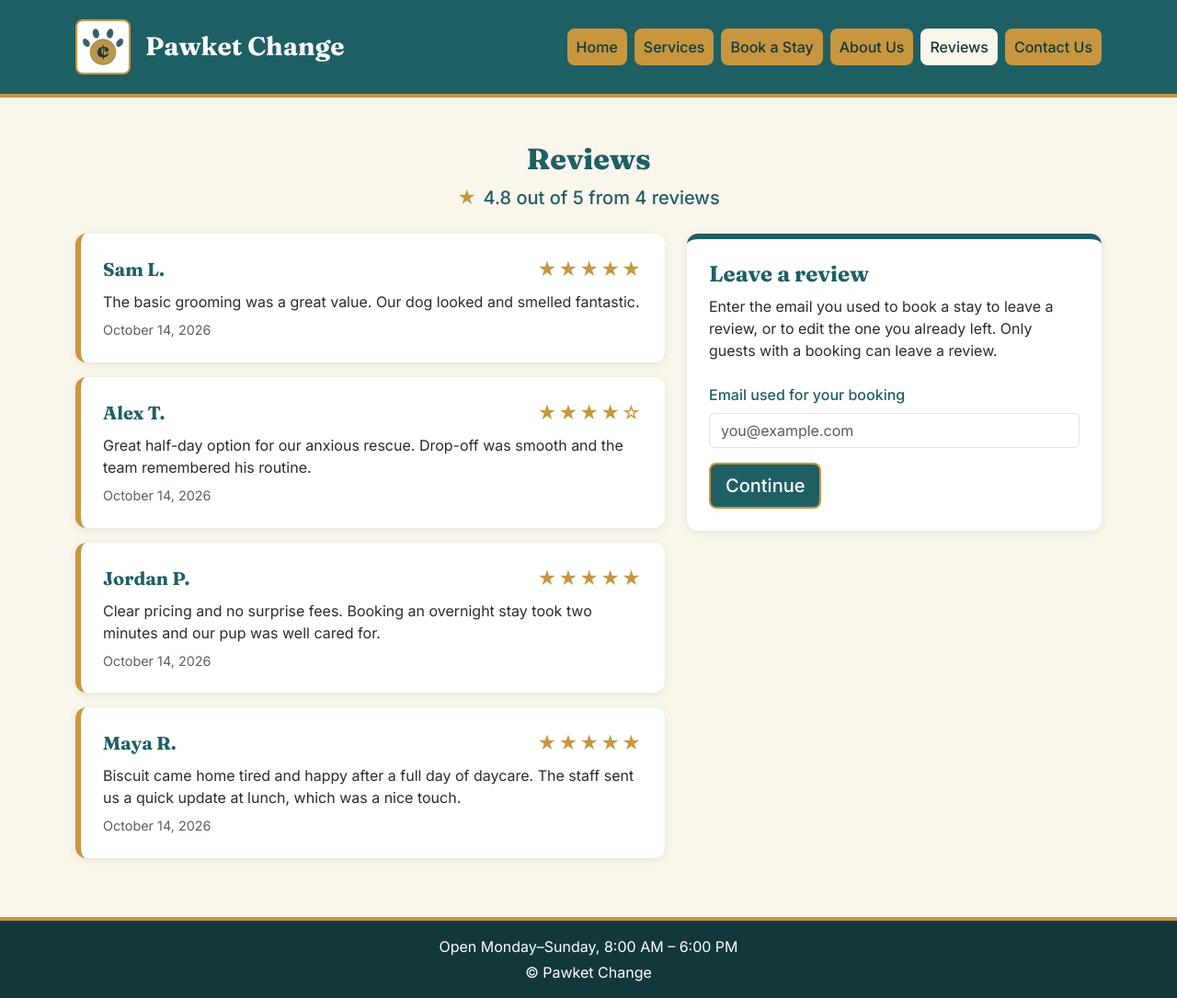
After one commit to HunterFreiner/ETEM.5531.01-pawket_change, a Django app: page /reviews in a window 1280 px wide. The commit adds this page. Shown: the whole page at 92% size. Run offline with Django 4.2, Linux system fonts and the light colour scheme; data comes from the database, SQL or seed files in the repository; some libraries are stand-ins or nearby versions.

Commit message:
adding changes to finalize contact us and creating reviews

```diff
--- a/Pawket_Change/Pawket_Change_Application/forms.py
+++ b/Pawket_Change/Pawket_Change_Application/forms.py
@@ -5,7 +5,7 @@ from django import forms
 from django.db.models import Q
 from django.utils import timezone
 
-from .models import Booking, BUSINESS_HOURS, CLOSING_TIME, ContactMessage, MAX_STAY_NIGHTS, OPENING_TIME, SLOT_MINUTES
+from .models import Booking, BUSINESS_HOURS, CLOSING_TIME, ContactMessage, MAX_STAY_NIGHTS, OPENING_TIME, Review, SLOT_MINUTES
 
 
 def time_slots():
@@ -38,14 +38,19 @@ def slot_is_booked(day, time):
 class BookingForm(forms.ModelForm):
     class Meta:
         model = Booking
-        fields = ['check_in_date', 'drop_off_time', 'check_out_date', 'pickup_time']
+        fields = ['email', 'check_in_date', 'drop_off_time', 'check_out_date', 'pickup_time']
         labels = {
+            'email': 'Email address',
             'check_in_date': 'Check-in / drop-off date',
             'drop_off_time': 'Drop-off time',
             'check_out_date': 'Check-out / pickup date',
             'pickup_time': 'Pickup time',
         }
+        help_texts = {
+            'email': 'Use this email later to leave a review of your stay.',
+        }
         widgets = {
+            'email': forms.EmailInput(attrs={'autocomplete': 'email', 'placeholder': 'you@example.com'}),
             'check_in_date': forms.DateInput(attrs={'type': 'date'}, format='%Y-%m-%d'),
             'check_out_date': forms.DateInput(attrs={'type': 'date'}, format='%Y-%m-%d'),
             'drop_off_time': forms.Select(choices=time_slots()),
@@ -141,3 +146,35 @@ class ContactForm(forms.ModelForm):
                 'rows': 6,
             }),
         }
+
+
+class ReviewEmailForm(forms.Form):
+    email = forms.EmailField(
+        label='Email used for your booking',
+        # No autocomplete, so the browser does not suggest other people's emails on a shared device.
+        widget=forms.EmailInput(attrs={'autocomplete': 'off', 'placeholder': 'you@example.com'}),
+    )
+
+    def clean_email(self):
+        email = self.cleaned_data['email']
+        if not Booking.objects.filter(email__iexact=email).exists():
+            raise forms.ValidationError(
+                'We could not find a booking with that email. Only guests who have booked a stay can leave a review.'
+            )
+        return email
+
+
+class ReviewForm(forms.ModelForm):
+    class Meta:
+        model = Review
+        fields = ['name', 'rating', 'comment']
+        labels = {
+            'name': 'Name shown with your review',
+            'rating': 'Rating',
+            'comment': 'Your review',
+        }
+        widgets = {
+            'name': forms.TextInput(attrs={'autocomplete': 'name', 'placeholder': 'e.g. Jordan P.'}),
+            'rating': forms.Select(choices=[('', 'Select a rating')] + [(n, f'{n} star{"s" if n != 1 else ""}') for n in range(5, 0, -1)]),
+            'comment': forms.Textarea(attrs={'rows': 5, 'placeholder': 'Tell other pet owners about your stay'}),
+        }
--- a/Pawket_Change/Pawket_Change_Application/static/styles.css
+++ b/Pawket_Change/Pawket_Change_Application/static/styles.css
@@ -40,28 +40,17 @@ b,
 }
 
 .site-header .nav-link {
-    color: var(--white);
-    font-weight: 500;
-    border-bottom: 2px solid transparent;
-}
-
-.site-header .nav-link:hover,
-.site-header .nav-link.active {
-    color: var(--white);
-    border-bottom-color: var(--gold);
-}
-
-.site-header .contact-nav-button {
     background-color: var(--gold);
     border: 2px solid var(--gold);
     border-radius: 0.5rem;
     color: var(--ink);
+    font-weight: 500;
     padding: 0.4rem 0.8rem;
 }
 
-.site-header .contact-nav-button:hover,
-.site-header .contact-nav-button:focus,
-.site-header .contact-nav-button.active {
+.site-header .nav-link:hover,
+.site-header .nav-link:focus,
+.site-header .nav-link.active {
     background-color: var(--cream);
     border-color: var(--cream);
     color: var(--ink);
@@ -253,18 +242,32 @@ b,
     border-color: #b02a37;
 }
 
+.review-card {
+    background-color: var(--white);
+    border-left: 6px solid var(--gold);
+    border-radius: 0.75rem;
+    box-shadow: 0 2px 8px rgba(18, 56, 59, 0.1);
+}
+
+.review-stars {
+    color: var(--gold);
+    font-size: 1.25rem;
+    letter-spacing: 0.1em;
+}
+
+.review-date {
+    color: #625e55;
+    font-size: 0.9rem;
+}
+
 @media (max-width: 991.98px) {
     .site-header .navbar-collapse {
         padding-top: 1rem;
     }
 
     .site-header .nav-link {
-        padding: 0.65rem 0;
-    }
-
-    .site-header .contact-nav-button {
         display: inline-block;
-        margin-top: 0.25rem;
+        margin-top: 0.5rem;
         padding: 0.5rem 0.8rem;
     }
 }
--- a/Pawket_Change/Pawket_Change_Application/templates/base.html
+++ b/Pawket_Change/Pawket_Change_Application/templates/base.html
@@ -41,7 +41,10 @@
                             <a class="nav-link {% if request.resolver_match.url_name == 'about' %}active{% endif %}" href="{% url 'about' %}">About Us</a>
                         </li>
                         <li class="nav-item">
-                            <a class="nav-link contact-nav-button {% if request.resolver_match.url_name == 'contact' %}active{% endif %}" href="{% url 'contact' %}">Contact Us</a>
+                            <a class="nav-link {% if request.resolver_match.url_name == 'reviews' %}active{% endif %}" href="{% url 'reviews' %}">Reviews</a>
+                        </li>
+                        <li class="nav-item">
+                            <a class="nav-link {% if request.resolver_match.url_name == 'contact' %}active{% endif %}" href="{% url 'contact' %}">Contact Us</a>
                         </li>
                     </ul>
                     </div>
--- a/Pawket_Change/Pawket_Change_Application/templates/booking.html
+++ b/Pawket_Change/Pawket_Change_Application/templates/booking.html
@@ -14,6 +14,8 @@
             {% if form.non_field_errors %}
             <div class="alert alert-danger">{{ form.non_field_errors|join:" " }}</div>
             {% endif %}
+
+            {% bootstrap_field form.email %}
 
             <div class="row g-4">
                 <div class="col-12 col-md-6">
--- a/Pawket_Change/Pawket_Change_Application/templates/booking_confirmation.html
+++ b/Pawket_Change/Pawket_Change_Application/templates/booking_confirmation.html
@@ -14,6 +14,9 @@
             ({{ booking.length_of_stay|lower }}) has been received.
             The cost for the stay will be <strong>${{ booking.cost }}</strong>.
         </p>
+        <p class="mt-3 mb-0">
+            After your stay, you can <a href="{% url 'reviews' %}">leave a review</a> using <strong>{{ booking.email }}</strong>.
+        </p>
     </section>
 
     <a href="{% url 'home' %}" class="btn btn-pawket btn-lg mt-4">Back to Home</a>
--- a/Pawket_Change/Pawket_Change_Application/templates/booking_review.html
+++ b/Pawket_Change/Pawket_Change_Application/templates/booking_review.html
@@ -9,6 +9,10 @@
 
     <section class="info-panel booking-panel mx-auto mt-4 p-4 text-start">
         <dl class="booking-summary mb-4">
+            <div class="d-flex justify-content-between py-2">
+                <dt>Email address</dt>
+                <dd class="mb-0">{{ booking.email }}</dd>
+            </div>
             <div class="d-flex justify-content-between py-2">
                 <dt>Check-in / drop-off date</dt>
                 <dd class="mb-0">{{ booking.check_in_date|date:"l, F j, Y" }}</dd>
--- a/Pawket_Change/Pawket_Change_Application/templates/home.html
+++ b/Pawket_Change/Pawket_Change_Application/templates/home.html
@@ -5,9 +5,6 @@
 <div class="container text-center">
     <img src="{% static 'pawket_logo.png' %}" alt="Pawket Change logo" class="hero-logo img-fluid mb-3">
     <p class="lead tagline">Tender, love, and care for just Pawket Change!</p>
-    <div class="mt-3">
-        <a href="{% url 'contact' %}" class="btn btn-pawket btn-lg">Contact Us</a>
-    </div>
 
     <section class="mission mx-auto mt-4 p-4">
         <h2 class="page-title h3 mb-3">Our mission</h2>
--- /dev/null
+++ b/Pawket_Change/Pawket_Change_Application/templates/reviews.html
@@ -0,0 +1,74 @@
+{% extends 'base.html' %}
+{% load django_bootstrap5 %}
+
+{% block title %}Reviews | Pawket Change{% endblock %}
+
+{% block content %}
+<div class="container">
+    <div class="text-center mb-4">
+        <h2 class="page-title mb-2">Reviews</h2>
+        <p class="lead tagline mb-0">
+            {% if average_rating %}
+                <span class="review-stars" aria-hidden="true">&#9733;</span>
+                {{ average_rating|floatformat:1 }} out of 5 from {{ reviews|length }} review{{ reviews|length|pluralize }}
+            {% else %}
+                See what other pet owners are saying.
+            {% endif %}
+        </p>
+    </div>
+
+    {% if messages %}
+        {% for message in messages %}
+            <div class="alert alert-success contact-alert mx-auto" role="status">{{ message }}</div>
+        {% endfor %}
+    {% endif %}
+
+    <div class="row g-4 align-items-start">
+        <div class="col-lg-7">
+            {% for review in reviews %}
+                <article class="review-card p-4 mb-3">
+                    <div class="d-flex justify-content-between align-items-baseline flex-wrap gap-2 mb-2">
+                        <h3 class="h5 service-name mb-0">{{ review.name }}</h3>
+                        <span class="review-stars" aria-label="{{ review.rating }} out of 5 stars">{% for n in "12345" %}{% if forloop.counter <= review.rating %}&#9733;{% else %}&#9734;{% endif %}{% endfor %}</span>
+                    </div>
+                    <p class="mb-2">{{ review.comment|linebreaksbr }}</p>
+                    <p class="review-date mb-0">
+                        {{ review.created_at|date:"F j, Y" }}{% if review.edited_at %} &middot; Edited {{ review.edited_at|date:"F j, Y" }}{% endif %}
+                    </p>
+                </article>
+            {% empty %}
+                <p class="text-center">No reviews yet. Be the first!</p>
+            {% endfor %}
+        </div>
+
+        <div class="col-lg-5">
+            <section class="contact-panel p-4" aria-labelledby="leave-review-heading">
+                <h3 id="leave-review-heading" class="h4 service-name mb-2">{% if existing_review %}Edit your review{% else %}Leave a review{% endif %}</h3>
+
+                {% if review_form %}
+                    <p class="mb-4">
+                        {% if existing_review %}You already reviewed us with{% else %}Reviewing as{% endif %} <strong>{{ verified_email }}</strong>.
+                        {% if existing_review %}Make your changes below.{% endif %}
+                    </p>
+                    <form method="post" novalidate>
+                        {% csrf_token %}
+                        {% bootstrap_form review_form %}
+                        <button type="submit" name="action" value="submit" class="btn btn-pawket btn-lg">{% if existing_review %}Save changes{% else %}Post review{% endif %}</button>
+                    </form>
+                    <form method="post" class="mt-3">
+                        {% csrf_token %}
+                        <button type="submit" name="action" value="change_email" class="btn btn-link p-0">Use a different email</button>
+                    </form>
+                {% else %}
+                    <p class="mb-4">Enter the email you used to book a stay to leave a review, or to edit the one you already left. Only guests with a booking can leave a review.</p>
+                    <form method="post" novalidate>
+                        {% csrf_token %}
+                        {% bootstrap_form email_form %}
+                        <button type="submit" name="action" value="verify" class="btn btn-pawket btn-lg">Continue</button>
+                    </form>
+                {% endif %}
+            </section>
+        </div>
+    </div>
+</div>
+{% endblock %}
--- a/Pawket_Change/Pawket_Change_Application/urls.py
+++ b/Pawket_Change/Pawket_Change_Application/urls.py
@@ -5,6 +5,7 @@ urlpatterns = [
     path('', views.home, name='home'),
     path('services', views.services, name='services'),
     path('about', views.about, name='about'),
+    path('reviews', views.reviews, name='reviews'),
     path('contact', views.contact, name='contact'),
     path('book', views.book, name='book'),
     path('book/confirmation/<int:booking_id>', views.booking_confirmation, name='booking_confirmation'),
--- a/Pawket_Change/Pawket_Change_Application/views.py
+++ b/Pawket_Change/Pawket_Change_Application/views.py
@@ -3,13 +3,14 @@ import logging
 from django.conf import settings
 from django.contrib import messages
 from django.db import DatabaseError
+from django.db.models import Avg
 from django.shortcuts import get_object_or_404, redirect, render
 from django.http import HttpResponse
 from django.template import loader
 from django.utils import timezone
 
-from .forms import BookingForm, ContactForm, booked_slots
-from .models import Booking, BUSINESS_HOURS, FULL_DAY_PRICE, HALF_DAY_MAX_HOURS, HALF_DAY_PRICE, OVERNIGHT_PRICE
+from .forms import BookingForm, ContactForm, ReviewEmailForm, ReviewForm, booked_slots
+from .models import Booking, Review, BUSINESS_HOURS, FULL_DAY_PRICE, HALF_DAY_MAX_HOURS, HALF_DAY_PRICE, OVERNIGHT_PRICE
 
 
 logger = logging.getLogger(__name__)
@@ -78,6 +79,52 @@ def contact(request):
     return render(request, 'contact.html', context)
 
 
+def reviews(request):
+    # A guest first proves they have a booking by entering its email; that email is kept in the
+    # session so the review form can only be submitted for a recognized booking. If that email already
+    # has a review, the form edits it instead of creating a second one.
+    verified_email = request.session.get('review_email')
+    existing_review = Review.objects.filter(email__iexact=verified_email).first() if verified_email else None
+    email_form = ReviewEmailForm()
+    review_form = ReviewForm(instance=existing_review) if verified_email else None
+
+    if request.method == 'POST':
+        action = request.POST.get('action')
+        if action == 'verify':
+            email_form = ReviewEmailForm(request.POST)
+            if email_form.is_valid():
+                request.session['review_email'] = email_form.cleaned_data['email']
+                return redirect('reviews')
+        elif action == 'change_email':
+            request.session.pop('review_email', None)
+            return redirect('reviews')
+        elif action == 'submit' and verified_email:
+            review_form = ReviewForm(request.POST, instance=existing_review)
+            if review_form.is_valid():
+                review = review_form.save(commit=False)
+                if existing_review:
+                    review.edited_at = timezone.now()
+                    success = 'Your review has been updated.'
+                else:
+                    review.email = verified_email
+                    success = 'Thanks for your review! It is now posted below.'
+                review.save()
+                request.session.pop('review_email', None)
+                messages.success(request, success)
+                return redirect('reviews')
+
+    review_list = Review.objects.all()
+    context = {
+        'reviews': review_list,
+        'average_rating': review_list.aggregate(Avg('rating'))['rating__avg'],
+        'email_form': email_form,
+        'review_form': review_form,
+        'verified_email': verified_email,
+        'existing_review': existing_review,
+    }
+    return render(request, 'reviews.html', context)
+
+
 def book(request):
     if request.method == 'POST':
         form = BookingForm(request.POST)
```
Also changed, not shown: Pawket_Change/Pawket_Change_Application/admin.py (+8 -2 lines), Pawket_Change/Pawket_Change_Application/models.py (+22 -0 lines), Pawket_Change/Pawket_Change_Application/tests.py (+90 -3 lines), docs/CONTACT_US_ACCEPTANCE_TEST.md (+1 -2 lines), Pawket_Change/Pawket_Change_Application/migrations/0003_booking_email_review.py (added), Pawket_Change/Pawket_Change_Application/migrations/0004_sample_reviews.py (added), Pawket_Change/Pawket_Change_Application/migrations/0005_one_review_per_email.py (added), Pawket_Change/Pawket_Change_Application/migrations/0006_review_edited_at.py (added).
